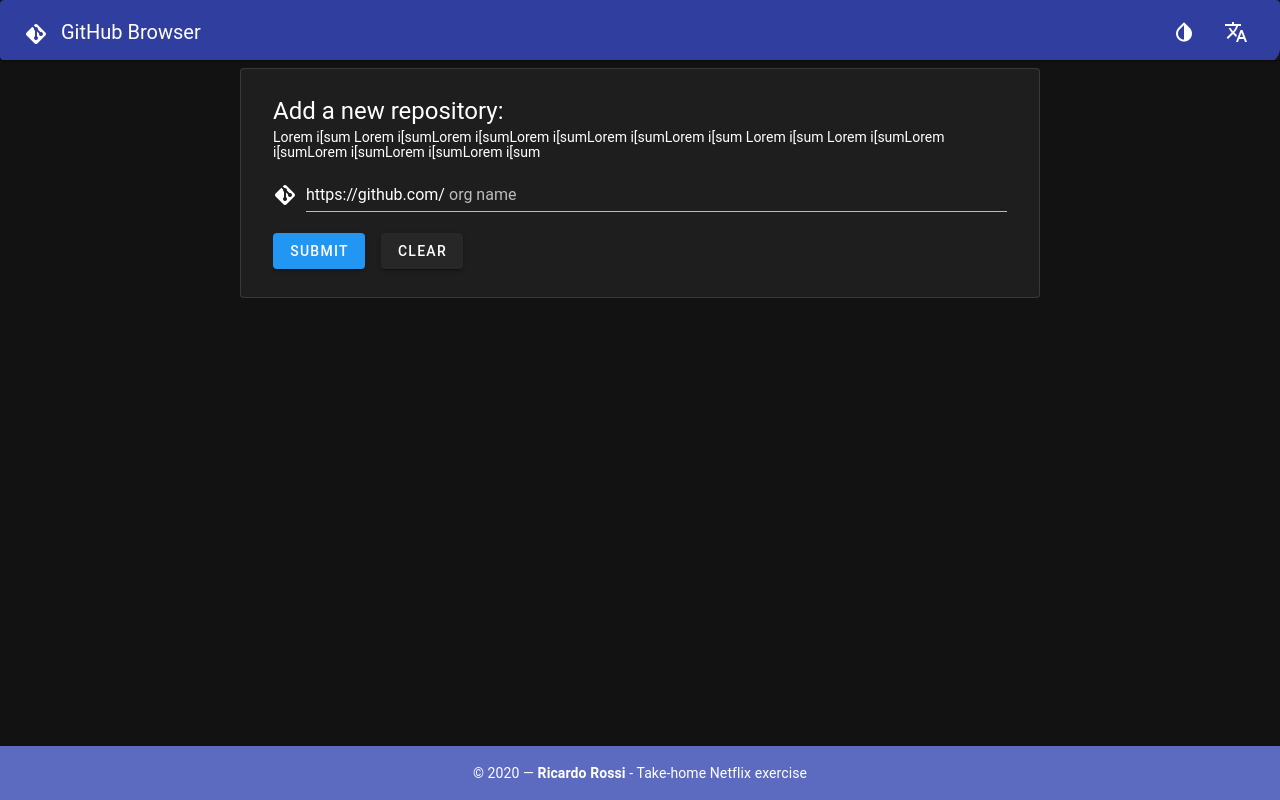
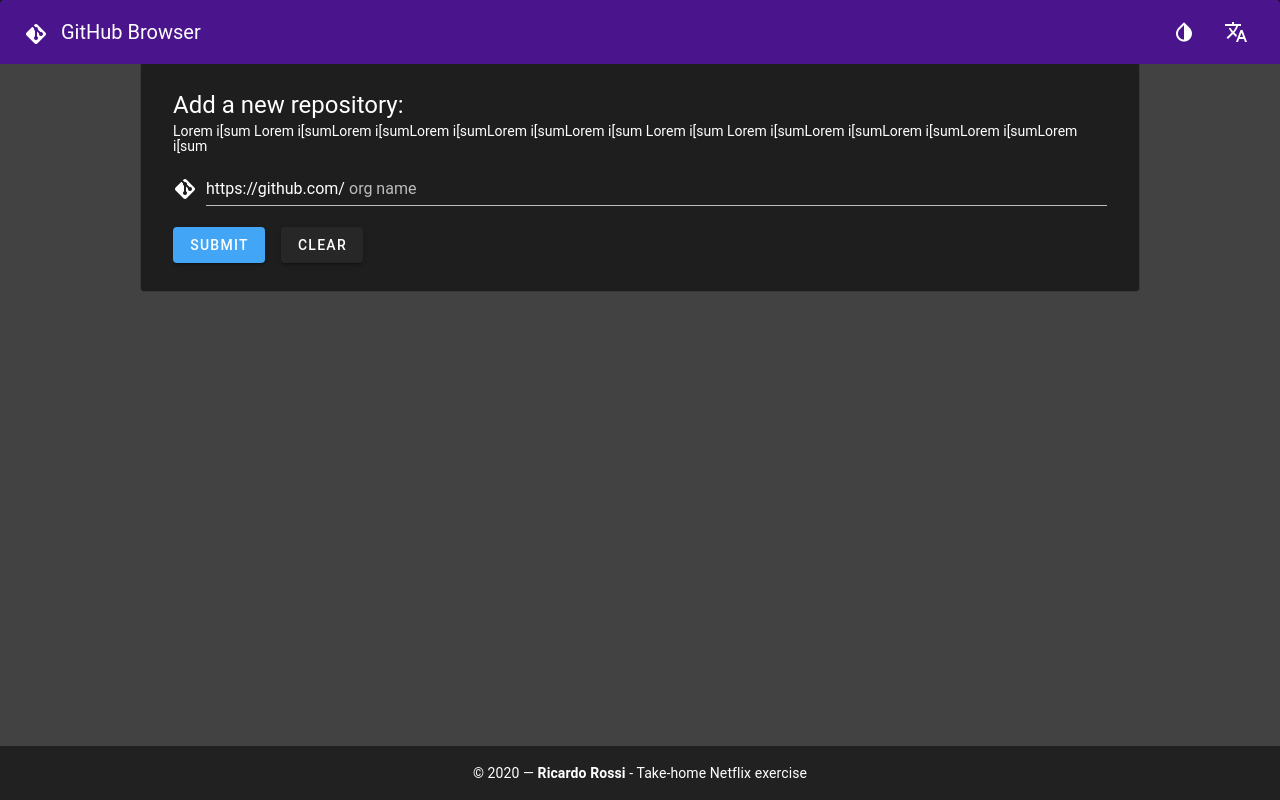
Before and after one commit to ricardo-rossi/netflix-take-home, a Vue app: page /#/ in a window 1280 px wide. Built offline with nearby package versions, Linux system fonts and the light colour scheme; a small style sheet from the web is missing.

Commit message:
Completed repo table

```diff
--- a/package.json
+++ b/package.json
@@ -11,6 +11,7 @@
     "@mdi/font": "^3.6.95",
     "axios": "^0.20.0",
     "core-js": "^3.6.5",
+    "moment": "^2.27.0",
     "roboto-fontface": "*",
     "vue": "^2.6.11",
     "vue-router": "^3.4.3",
--- a/src/App.vue
+++ b/src/App.vue
@@ -1,7 +1,7 @@
 <template>
   <v-app>
     <Header/>
-    <v-main>
+    <v-main class="mainBg">
       <v-container class="px-10 py-8">
         <v-row align="center" justify="center">
           <router-view></router-view>
--- a/src/components/Footer.vue
+++ b/src/components/Footer.vue
@@ -1,5 +1,5 @@
 <template>
-  <v-footer dark padless class="indigo lighten-1 white--text text-center">
+  <v-footer dark padless class="footerBg white--text text-center">
     <v-spacer></v-spacer>
     <v-card-text class="white--text">
       &copy; {{ new Date().getFullYear() }} — <strong>Ricardo Rossi</strong>
--- a/src/components/Header.vue
+++ b/src/components/Header.vue
@@ -1,30 +1,38 @@
 <template>
   <v-card class="overflow-hidden">
-    <v-app-bar
-        absolute
-        shaped
-        color="indigo darken-2"
-        dark
-    >
+    <v-app-bar fixed color="headerBg" dark flat>
       <v-toolbar-title>
+        <router-link to="/" class="white--text text-decoration-none">
           <v-icon class="mx-2">mdi-git</v-icon>
           GitHub Browser
+        </router-link>
       </v-toolbar-title>
 
       <v-spacer></v-spacer>
 
-      <v-btn class="mx-0" icon @click="toggleTheme">
+      <v-tooltip bottom>
+        <template v-slot:activator="{ on, attrs }">
+          <v-btn class="mx-0" icon @click="toggleTheme" v-bind="attrs" v-on="on">
             <v-icon>mdi-invert-colors</v-icon>
           </v-btn>
-      <v-btn class="mx-1" icon @click="toggleRTL">
+        </template>
+        <span>Toggle Dark and Light themes</span>
+      </v-tooltip>
+
+      <v-tooltip bottom>
+        <template v-slot:activator="{ on, attrs }">
+          <v-btn class="mx-1" icon @click="toggleRTL" v-bind="attrs" v-on="on">
             <v-icon>mdi-translate</v-icon>
           </v-btn>
+        </template>
+        <span>Toggle RTL orientation</span>
+      </v-tooltip>
 
     </v-app-bar>
     <v-sheet
         id="scrolling-techniques"
         class="overflow-y-auto"
-        height="60"
+        height="54"
     >
     </v-sheet>
   </v-card>
--- a/src/components/OrgCard.vue
+++ b/src/components/OrgCard.vue
@@ -1,7 +1,7 @@
 <template>
   <v-card
-      class="mx-auto my-4 pa-4"
-      max-width="800"
+      class="mx-auto my-2 pa-4"
+      max-width="1000"
       outlined
       rounded
       elevation="0"
@@ -67,7 +67,7 @@
 
   computed: {
     orgUrl() {
-      return `/org/${this.data.id}`;
+      return `/org/${this.data.login.toLowerCase()}`;
     }
   },
 
@@ -76,10 +76,5 @@
       this.onRemove(this.data.login);
     }
   },
-
 }
 </script>
-
-<style scoped>
-
-</style>
--- a/src/main.js
+++ b/src/main.js
@@ -15,8 +15,8 @@
 
 const router = new VueRouter({
     routes: [
-        {path: '/org/:orgId', component: OrgPage, props: true},
-        {path: '/org/:orgId/repo/:repoId', component: RepoPage, props: true},
+        {path: '/org/:orgName', component: OrgPage, props: true},
+        {path: '/org/:orgName/repo/:repoName', component: RepoPage, props: true},
         {path: '/', component: OrgListPage},
         {path: '*', component: NotFoundPage},
     ]
--- a/src/pages/OrgListPage.vue
+++ b/src/pages/OrgListPage.vue
@@ -17,9 +17,9 @@
       </v-btn>
     </v-snackbar>
 
-    <v-row justify="center">
+    <v-row justify="center" class="mb-2">
       <v-card
-          max-width="800"
+          max-width="1000"
           width="100%"
           elevation="0"
           outlined
@@ -53,14 +53,14 @@
       </v-card>
     </v-row>
 
-    <v-row justify="center">
+    <v-row justify="center" class="mx-0 pt-4" v-if="loading">
       <v-skeleton-loader
-          v-if="loading"
-          class="mx-auto mb-5 my-4 pa-4"
-          max-width="800"
+          class="defaultBg"
+          max-width="1000"
           :loading="loading"
           transition="scale-transition"
-          elevation="1"
+          elevation="0"
+          outlined
           height="160"
           width="100%"
           type="article"
--- a/src/pages/OrgPage.vue
+++ b/src/pages/OrgPage.vue
@@ -1,25 +1,142 @@
 <template>
   <div>
-    <div>Organization</div>
-    <div>
-      org: {{ orgId }}
-    </div>
+    <nav>
+      <v-breadcrumbs :items="navigation" large></v-breadcrumbs>
+    </nav>
+
+    <v-row justify="center" class="mb-2">
+      <v-card
+          max-width="1000"
+          width="100%"
+          elevation="0"
+          outlined
+          class="px-10 pb-10"
+      >
+        <v-card-text>
+          <v-list-item three-line>
+            <v-list-item-content>
+              <v-list-item-title class="headline mb-1">
+                {{ org.name }}
+              </v-list-item-title>
+            </v-list-item-content>
+          </v-list-item>
+        </v-card-text>
+
+        <v-data-table
+            :must-sort="true"
+            sort-by="forks"
+            :sort-desc="true"
+            :headers="headers"
+            :items="org.repos"
+            loading-text="Loading..."
+            class="elevation-0"
+        >
+          <template v-slot:item.name="{ item }">
+            <span class="text-uppercase font-weight-medium" v-html="item.name"></span>
+          </template>
+
+          <template v-slot:item.forks="{ item }">
+            <v-chip :color="colorPopularity(item.forks)" dark>{{ item.forks }}</v-chip>
+          </template>
+
+          <template v-slot:item.open_issues_count="{ item }">
+            <v-chip :color="colorIssues(item.open_issues_count)" dark>{{ item.open_issues_count }}</v-chip>
+          </template>
+
+          <template v-slot:item.watchers_count="{ item }">
+            <v-chip :color="colorWatchers(item.watchers_count)" dark>{{ item.watchers_count }}</v-chip>
+          </template>
+
+          <template v-slot:item.updated_at="{ item }">
+            {{ formatDate(item.updated_at) }}
+          </template>
+
+        </v-data-table>
+
+      </v-card>
+    </v-row>
+
   </div>
 </template>
 
 <script>
+import Organization from '@/models/Organization';
+import moment from 'moment';
+
 export default {
   name: 'OrgPage',
 
   props: {
-    orgId: {
+    orgName: {
       type: String,
       required: true,
     }
-  }
+  },
+
+  data: () => ({
+    loading: false,
+    org: {},
+    headers: [
+      {text: 'Repository', value: 'name'},
+      {text: 'Popularity', value: 'forks'},
+      {text: 'Open Issues', value: 'open_issues_count'},
+      {text: 'Watchers', value: 'watchers_count'},
+      {text: 'Stargazers', value: 'stargazers_count'},
+      {text: 'Language', value: 'language'},
+      {text: 'License', value: 'license.spdx_id'},
+      {text: 'Updated', value: 'updated_at'},
+    ],
+  }),
+
+  mounted() {
+    const org = new Organization(this.orgName);
+    Promise.all([
+      org.getInfo(),
+      org.getRepos()
+    ]).then(([orgInfo, orgRepos]) => {
+      this.org = orgInfo;
+      this.org.repos = orgRepos;
+      console.log(this.org);
+    }).catch((err) => {
+      // TODO: handle error
+      console.log(err);
+    });
+  },
+
+  methods: {
+    colorPopularity(forks) {
+      if (forks > 1000) return 'green'
+      else if (forks > 100) return 'orange'
+      else return 'red'
+    },
+    colorIssues(issues) {
+      if (issues > 100) return 'red'
+      else if (issues > 500) return 'orange'
+      else return ''
+    },
+    colorWatchers(watchers) {
+      if (watchers > 5000) return 'blue'
+      else return ''
+    },
+    formatDate(dt) {
+      return moment(dt).fromNow()
+    },
+  },
+
+  computed: {
+    navigation() {
+      return [
+        {
+          text: 'Home',
+          href: '#/',
+        },
+        {
+          text: this.org.name,
+          disabled: true,
+          href: '#',
+        },
+      ];
+    },
+  },
 }
 </script>
-
-<style scoped>
-
-</style>
--- a/src/plugins/vuetify.js
+++ b/src/plugins/vuetify.js
@@ -2,6 +2,7 @@
 import Vuetify from 'vuetify';
 import 'vuetify/dist/vuetify.min.css';
 import Model from '@/models/Model';
+import colors from 'vuetify/lib/util/colors'
 
 Vue.use(Vuetify);
 
@@ -15,5 +16,23 @@
     rtl,
     theme: {
         dark,
+        themes: {
+            light: {
+                secondary: colors.grey.darken1,
+                accent: colors.shades.black,
+                error: colors.red.accent3,
+                mainBg: colors.grey.lighten2,
+                footerBg: colors.indigo.darken4,
+                headerBg: colors.blue.darken4,
+                defaultBg: colors.white,
+            },
+            dark: {
+                primary: colors.blue.lighten1,
+                mainBg: colors.grey.darken3,
+                footerBg: colors.grey.darken4,
+                headerBg: colors.purple.darken4,
+                defaultBg: colors.black,
+            },
+        }
     },
 });
```
Also changed, not shown: 1 other file (tests, documents, lock files or other folders). Lines whose indentation alone changed are shown as unchanged.
